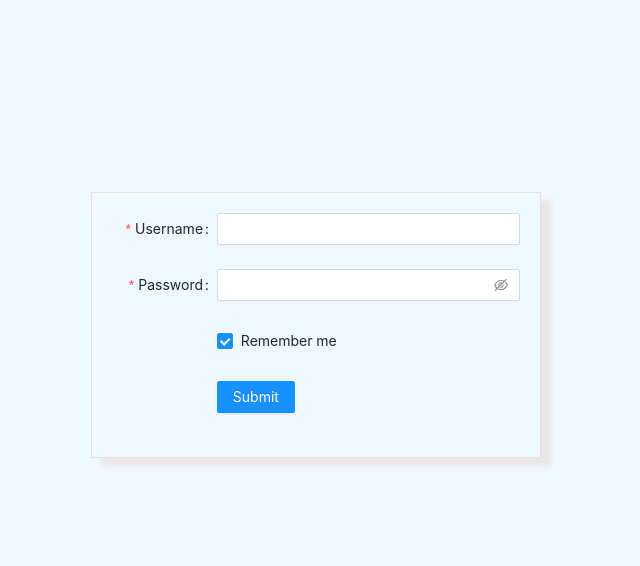
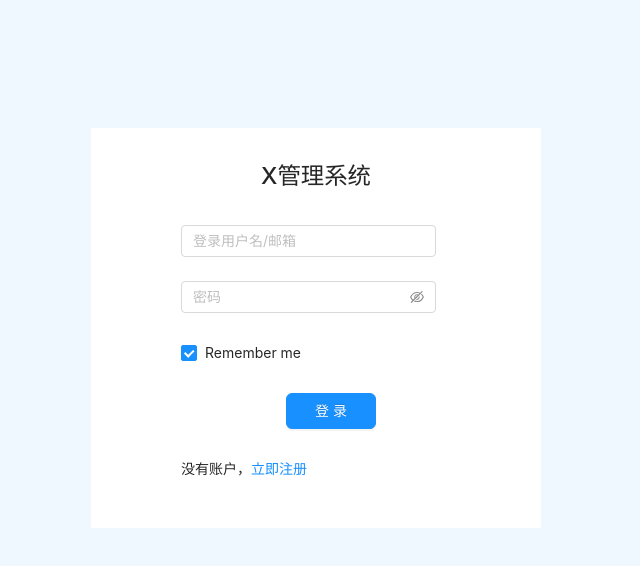
Before and after one commit to Nisenco/react_fastapi, a React app in the folder frontend/: page /login in a window 1280 px wide. Shown: the top 566 px of the page, without its empty margins (324-964 px from the left). Built offline with nearby package versions, Linux system fonts and the light colour scheme.

Commit message:
'调整登录页面'

```diff
--- a/frontend/src/App.css
+++ b/frontend/src/App.css
@@ -11,7 +11,7 @@
 }
 
 #app,.header{
-  background-color: #fff;
+  background-color: rgb(224, 228, 232);
   min-height: 100vh;
   font-size: calc(10px + 2vmin);
   color: white;
--- a/frontend/src/pages/login/index.js
+++ b/frontend/src/pages/login/index.js
@@ -1,12 +1,18 @@
-import React, {useContext, createContext, useState} from 'react'
+import React, {useContext, createContext, useState,useEffect} from 'react'
 import {Button, Form, Input, Checkbox} from 'antd'
+import axios from 'axios';
 import './login.scss'
 
-function Index() {
+
+function Index(props) {
+    console.log('props=>', props);
     const layout = {
         labelCol: {span: 7},
         wrapperCol: {span: 17},
     };
+    // const handleSubmit = ()=>{
+    //     axios.post('http://localhost:8008/users/login', )
+    // }
     const tailLayout = {
         wrapperCol: {offset: 7, span: 17},
     };
@@ -18,6 +24,9 @@ function Index() {
     };
     return (<div className="login-container">
         <div className="login-form">
+            <div className="login-title">
+                <h3>X管理系统</h3>
+            </div>
             <Form
                 {...layout}
                 name="basic"
@@ -26,29 +35,32 @@ function Index() {
                 onFinishFailed={onFinishFailed}
             >
                 <Form.Item
-                    label="Username"
-                    name="username"
                     rules={[{required: true, message: 'Please input your username!'}]}
                 >
-                    <Input/>
+                    <Input  placeholder="登录用户名/邮箱"/>
                 </Form.Item>
 
                 <Form.Item
-                    label="Password"
-                    name="password"
                     rules={[{required: true, message: 'Please input your password!'}]}
                 >
-                    <Input.Password/>
+                    <Input.Password placeholder="密码"/>
                 </Form.Item>
 
-                <Form.Item {...tailLayout} name="remember" valuePropName="checked">
+                <Form.Item name="remember" valuePropName="checked">
                     <Checkbox>Remember me</Checkbox>
                 </Form.Item>
 
                 <Form.Item {...tailLayout}>
                     <Button type="primary" htmlType="submit">
-                        Submit
+                        登录
                     </Button>
+                </Form.Item>
+                <Form.Item>
+                    没有账户，
+                    <span
+                        class="to-register"
+                        onClick={()=>props.history.push('/register')}
+                    >立即注册</span>
                 </Form.Item>
             </Form>
         </div>
--- a/frontend/src/pages/login/login.scss
+++ b/frontend/src/pages/login/login.scss
@@ -4,13 +4,34 @@
   overflow: hidden;
   display: flex;
   justify-content: center;
+  .login-title{
+    margin: 30px 0;
+    text-align: center;
+    font-size: 20px;
+    color: #666;
+  }
   .login-form {
     width: 450px;
-    margin-top: 15%;
+    margin-top: 10%;
+    height: 400px;
+    background-color: #fff;
     .ant-form{
-      box-shadow: 10px 8px 5px #ece7e7;
-      border: 1px solid #e9dddd;
-      padding: 20px 20px 20px 0;
+      .ant-form-item{
+        margin-left: 20%;
+      }
+      .ant-input-affix-wrapper,
+      .ant-input:placeholder-shown{
+        border-radius: 4px;
+      }
+      .ant-btn-primary{
+        border-radius: 6px;
+        height: 36px;
+        padding: 4px 28px;
+      }
+      .to-register{
+        color: #1890ff;
+        cursor: pointer;
+      }
     }
   }
 }
--- /dev/null
+++ b/frontend/src/pages/register/index.js
@@ -0,0 +1,10 @@
+import React,{useState} from 'react';
+import {Button} from 'antd';
+
+function Register(props){
+
+    return <div>
+        <Button >注册页面</Button>
+    </div>
+}
+export default Register
--- a/frontend/src/routers/index.js
+++ b/frontend/src/routers/index.js
@@ -7,11 +7,13 @@ import {
 } from 'react-router-dom'
 import Login from '../pages/login'
 import Home from '../pages/home'
+import Register from '../pages/register'
 
 function RouterIndex() {
     return <Router>
         <Switch>
             <Route path="/login" component={Login}/>
+            <Route path="/register" component={Register}/>
             <Route path="/" component={Home}/>
         </Switch>
     </Router>
```
Also changed, not shown: frontend/src/pages/register/register.scss (added).
